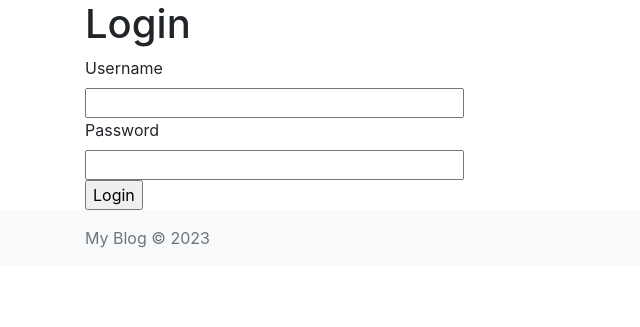
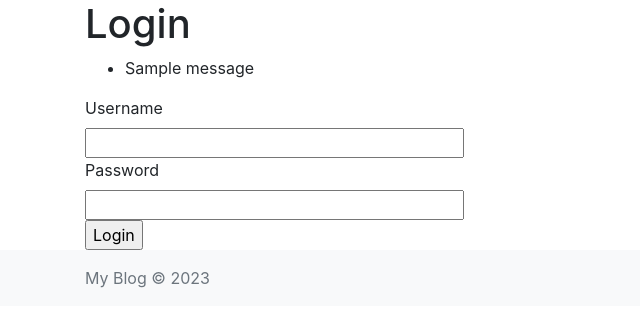
Before and after one commit to stefanodipierro/the_auto_blog, a Flask app: page /login in a window 1280 px wide. Shown: the part 56-383 px from the top of the page, without its empty margins (0-640 px from the left). Run offline with Flask 2, Linux system fonts and the light colour scheme; tables that the repository leaves empty hold one stand-in row (values such as "Sample post"); one stand-in notice (Sample message) is shown; some libraries are stand-ins or nearby versions.

Commit message:
error handling collecting_result() e login routes

```diff
--- a/flask_blog_template/app/main/routes.py
+++ b/flask_blog_template/app/main/routes.py
@@ -147,6 +147,7 @@ def login():
         user = User.query.filter_by(username=username).first()
         if user is None or not user.check_password(password):
             # invalid credentials, you can flash a message here to let the user know
+            flash('Invalid username or password', 'error') # Add this line to flash a message
             return render_template('login.html', form=form)
         login_user(user)
         return redirect(url_for('main.creator'))
@@ -170,7 +171,10 @@ def creator():
         topic = form.topic.data
         session['creator_data'] = {'num_articles': num_articles, 'topic': topic}
         # Avvia la generazione e il salvataggio degli articoli
-        generate_and_save_articles()
-        flash('Your articles are being generated. You will be notified by email.')
+        try:
+            generate_and_save_articles()
+            flash('Your articles are generated.')
+        except Exception as e:
+            flash(f"Error: {str(e)}")
         return redirect(url_for('main.creator'))  # Reindirizza l'utente alla stessa pagina del creatore
     return render_template('creator.html', content_form=form)
--- /dev/null
+++ b/flask_blog_template/app/static/styles.css
@@ -0,0 +1,3 @@
+li.error {
+    color: red;
+}
--- a/flask_blog_template/app/templates/base.html
+++ b/flask_blog_template/app/templates/base.html
@@ -4,6 +4,7 @@
     <!-- Required meta tags -->
     <meta charset="utf-8">
     <meta name="viewport" content="width=device-width, initial-scale=1">
+    <link rel="stylesheet" href="{{ url_for('static', filename='styles.css') }}">
 
     <!-- Bootstrap CSS -->
     <link href="https://stackpath.bootstrapcdn.com/bootstrap/4.5.2/css/bootstrap.min.css" rel="stylesheet">
--- a/flask_blog_template/app/templates/login.html
+++ b/flask_blog_template/app/templates/login.html
@@ -2,6 +2,15 @@
 
 {% block content %}
 <h1>Login</h1>
+{% with messages = get_flashed_messages(with_categories=true) %}
+    {% if messages %}
+        <ul class=flashes>
+        {% for category, message in messages %}
+            <li class="{{ category }}">{{ message }}</li>
+        {% endfor %}
+        </ul>
+    {% endif %}
+{% endwith %}
 <form action="{{ url_for('main.login') }}" method="post">
     {{ form.hidden_tag() }}
     {{ form.username.label }}<br>
```
Also changed, not shown: flask_blog_template/app/main/gpt4_service.py (+12 -7 lines), flask_blog_template/app/main/receiver.py (+5 -2 lines).
